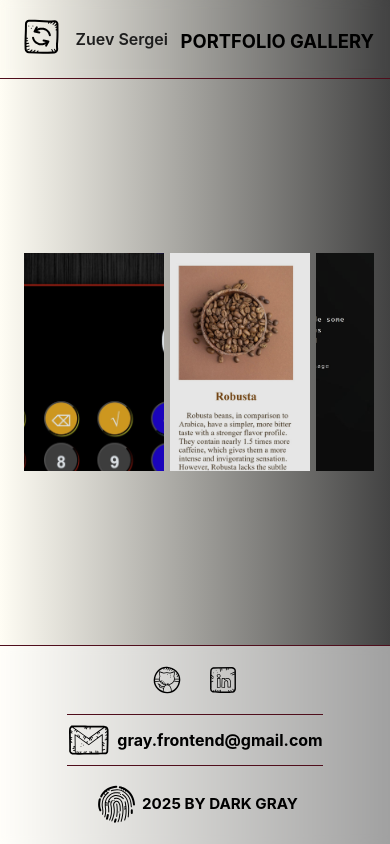
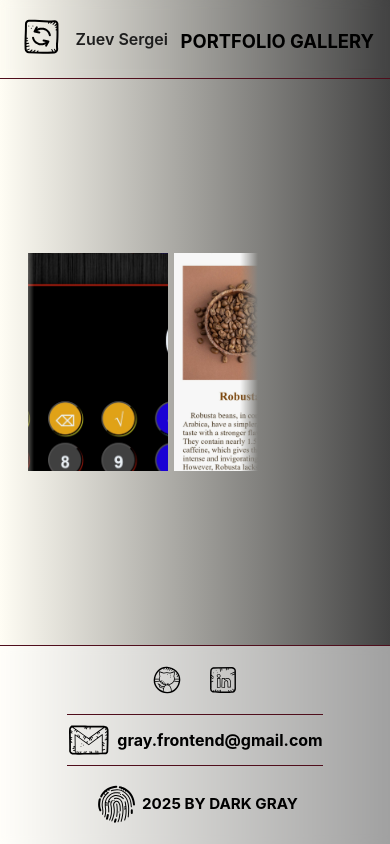
Before and after one commit to GrayMurakami/my-portfolio-1.1, a Nuxt app: page / in a window 390 px wide. Built offline with nearby package versions, Linux system fonts and the light colour scheme.

Commit message:
some fix

```diff
--- a/app/assets/css/main.css
+++ b/app/assets/css/main.css
@@ -33,8 +33,6 @@ a, button, [role="button"], .cursor-pointer {
   }
 }
 
-/* На тач-устройствах курсоры не работают — убираем кастомный,
-   чтобы не мешал отрисовке/перестроениям */
 @media (pointer: coarse), (hover: none) {
   body,
   a, button, [role="button"], .cursor-pointer,
--- a/app/components/Layout/Header.vue
+++ b/app/components/Layout/Header.vue
@@ -91,7 +91,6 @@ header {
     font-size: 1rem;
   }
 
-  /* Заголовок по центру без абсолютного позиционирования */
   .center {
     position: static;
     transform: none;
--- a/app/components/Sections/Projects.vue
+++ b/app/components/Sections/Projects.vue
@@ -61,6 +61,17 @@ onBeforeUnmount(() => {
         </div>
       </div>
     </div>
+
+    <nav class="snap-dots" aria-label="Navi">
+      <a
+        v-for="(_, i) in projects"
+        :key="`dot-${i}`"
+        class="dot"
+        :class="{ active: i === visibleIndex }"
+        :href="`#proj-${i}`"
+        :aria-label="`To progect ${i + 1}`"
+      />
+    </nav>
   </div>
 </template>
 
@@ -222,61 +233,109 @@ onBeforeUnmount(() => {
 
 
 @media (max-width: 768px) {
+  :root {
+    --dot: rgba(255,255,255,.38);
+    --dot-active: rgba(255,255,255,.95);
+    --card-radius: 14px;
+    --card-shadow: 0 10px 30px rgba(0,0,0,.18);
+  }
+
   .items {
     gap: .35rem;
-    padding: 0 8px;
-    overflow-x: auto;                 /* можно скроллить ленту пальцем */
+    padding: 0 12px;
+    overflow-x: auto;
     -webkit-overflow-scrolling: touch;
-    perspective: 600px;               /* чуть поменьше глубины */
+    perspective: 600px;
+    scroll-snap-type: x mandatory;
+    scroll-behavior: smooth;
+    overscroll-behavior-inline: contain;
+    scroll-padding-inline: 16px;
+    scrollbar-width: none;
+    &::-webkit-scrollbar { display: none; }
+
+    -webkit-mask-image: linear-gradient(90deg, transparent 0, #000 18px, #000 calc(100% - 18px), transparent 100%);
+            mask-image: linear-gradient(90deg, transparent 0, #000 18px, #000 calc(100% - 18px), transparent 100%);
   }
 
   .item {
-    /* делаем их «плитками» и отключаем излишнюю муть/дёрганья */
     flex: 0 0 auto;
     width: 36vw;
     height: 56vw;
     max-width: none;
-    filter: grayscale(.2) brightness(.9);
-    transition: transform .6s var(--transition), width .6s var(--transition);
+    border-radius: var(--card-radius);
+    box-shadow: var(--card-shadow);
+    background-size: cover;
+    background-position: center;
+    transition: transform .45s var(--transition), width .45s var(--transition), filter .45s var(--transition);
+    scroll-snap-align: center;
+    scroll-snap-stop: always;
+    scroll-margin-inline: 10px;
+    filter: grayscale(.15) brightness(.96) contrast(1.02);
   }
 
-  /* На тачах hover нет — убираем прыжок при наведении */
-  .item:hover {
-    transform: none;
-  }
+  .item:hover { transform: none; }
 
-  /* Когда карточка активна — пусть просто расширяется, без сдвигов */
   .item:active,
   .item:focus {
     width: 60vw;
     margin: 0 .5rem;
     transform: none;
+    outline: none;
   }
 
-  /* Лейбл пониже и компактнее */
   .item .labels {
-    bottom: 6px;
-    left: 8px;
-    right: 8px;
+    bottom: 8px;
+    left: 10px;
+    right: 10px;
     gap: .4rem;
   }
-
   .item .text {
     font-size: 14px;
     padding: 6px 10px;
     border-radius: 12px;
   }
-
   .item .text--code img {
     width: 14px;
     height: 14px;
     margin: 0 4px 0 0;
     vertical-align: middle;
   }
+
+  .snap-dots {
+    display: flex;
+    justify-content: center;
+    gap: 10px;
+    padding: 12px 0 2px;
+    -webkit-tap-highlight-color: transparent;
+    user-select: none;
+  }
+  .snap-dots .dot {
+    position: relative;
+    width: 8px;
+    height: 8px;
+    border-radius: 9999px;
+    background: var(--dot);
+    transition: transform .25s ease, background-color .25s ease, box-shadow .25s ease;
+
+    &::after {
+      content: "";
+      position: absolute;
+      inset: -10px;
+    }
+
+    &:active,
+    &:focus-visible {
+      transform: scale(1.25);
+      background: var(--dot-active);
+      box-shadow: 0 0 0 6px rgba(255,255,255,.18);
+      outline: none;
+    }
+  }
+
+  .wrapper:has(.items:target) .snap-dots .dot { background: var(--dot); }
+  .snap-dots:has(a:focus) .dot { background: var(--dot); }
 }
 
-/* На устройствах без hover/с «толстым» указателем – вырубаем цепные 3D-эффекты,
-   чтобы ничего не «подпрыгивало» при появлении лейбла */
 @media (hover: none), (pointer: coarse) {
   .items .item:hover + *,
   .items .item:hover + * + *,
```
Also changed, not shown: public/screenshot.jpg (added).
